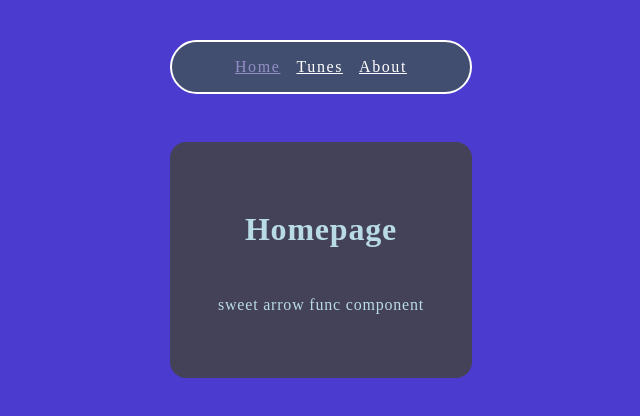
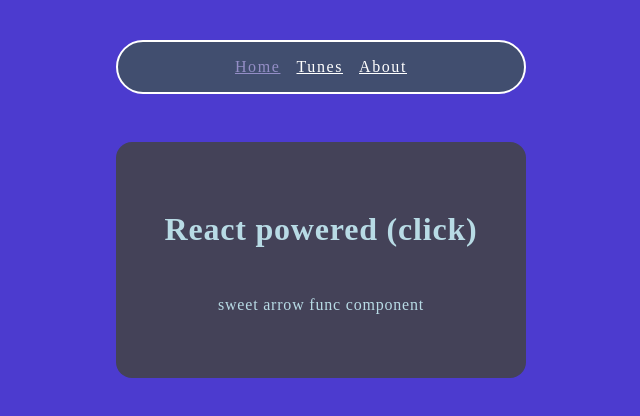
Before and after one commit to HelenkaSoft/Single-Page-App, a React (Vite) app: page / in a window 1280 px wide. Shown: the top 416 px of the page, without its empty margins (319-959 px from the left). Built offline with nearby package versions, Linux system fonts and the light colour scheme.

Commit message:
litle magic useState

```diff
--- a/components/About.jsx
+++ b/components/About.jsx
@@ -1,5 +1,3 @@
-import React from "react";
-
 const About = () => {
   return (
     <div className="home">
--- a/components/Home.jsx
+++ b/components/Home.jsx
@@ -1,9 +1,16 @@
-import React from "react";
+import React, { useState } from "react";
 
 const Home = () => {
+  const [itemName, setItemName] = useState("React powered (click)");
   return (
     <div className="home">
-      <h1>Homepage</h1>
+      <h1
+        onClick={() => {
+          setItemName("clicked");
+        }}
+      >
+        {itemName}
+      </h1>
       <p>sweet arrow func component</p>
     </div>
   );
--- a/components/TheNavigation.jsx
+++ b/components/TheNavigation.jsx
@@ -1,5 +1,4 @@
 import { NavLink } from "react-router-dom";
-import React from "react";
 
 function TheNavigation() {
   return (
--- a/components/Tunes.jsx
+++ b/components/Tunes.jsx
@@ -1,5 +1,3 @@
-import React from "react";
-
 const Tunes = () => {
   return (
     <div className="home">
```
